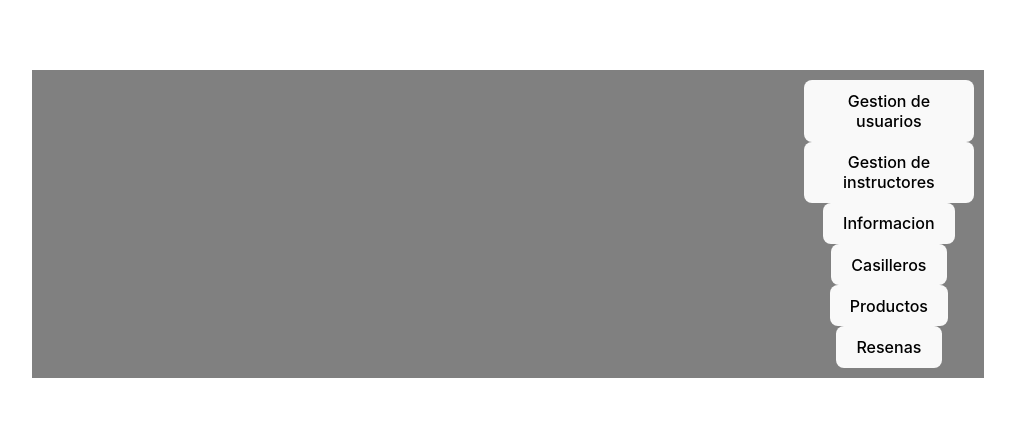
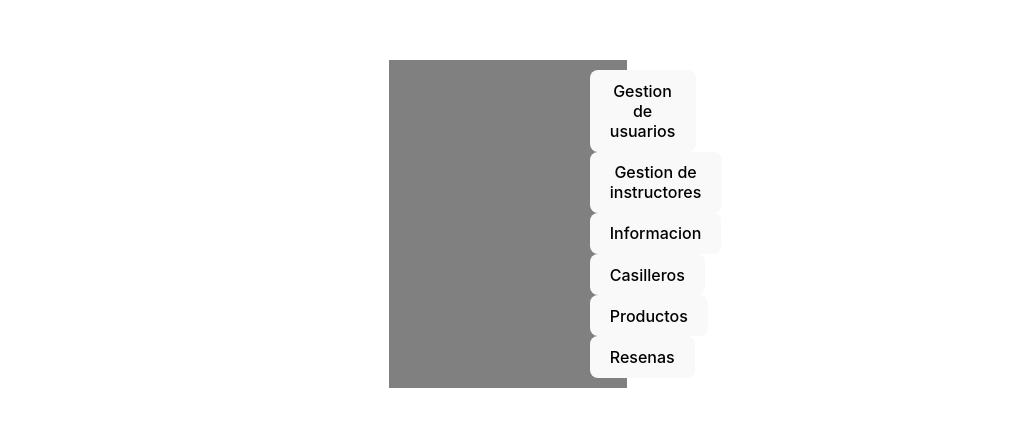
Before and after one commit to yerk00/Front-end, a React (Vite) app: page /Home in a window 1280 px wide. Shown: the part 176-602 px from the top of the page, without its empty margins (132-1147 px from the left). Built offline with nearby package versions, Linux system fonts and the light colour scheme.

Commit message:
Home-Bar

```diff
--- a/src/Home.css
+++ b/src/Home.css
@@ -1,13 +1,15 @@
+#root{
+    margin: 0%;
+}
 .navbar{
-    background-color: rgba(0, 0, 0, 0.499);
     position: sticky;
-    top: 0;
-    right: 0;
-    padding: 10px;
-    padding-left: 80%;
-
-    /* position: relative; */
+    display: flex;
+    flex-direction: column;
+    justify-content: flex-start;
+    align-items: flex-start;
+    background: chartreuse;
 }
 .navbar button {
-    margin-left: 10px;
+    display: block;
+    text-decoration: none;
   }
```
